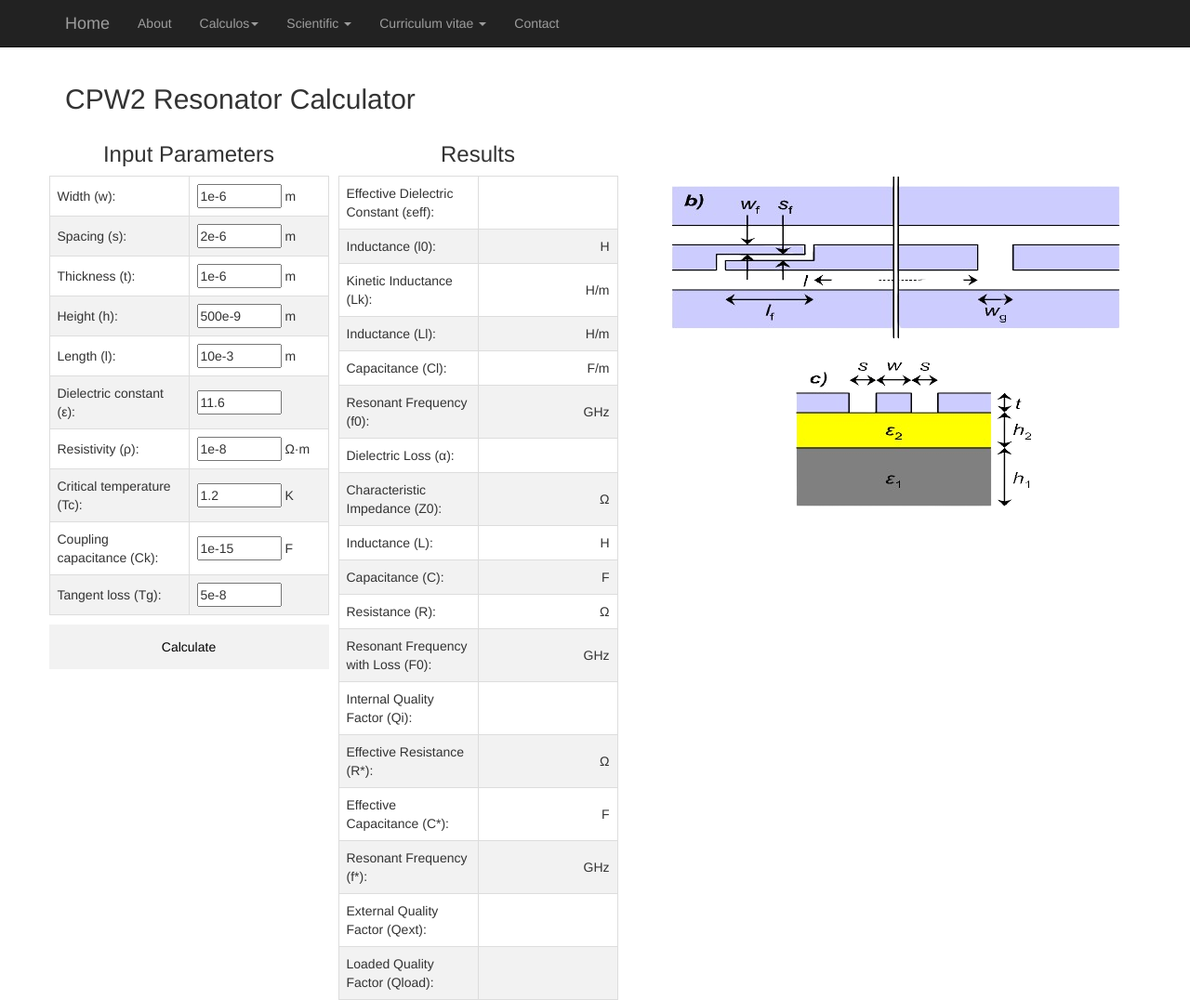
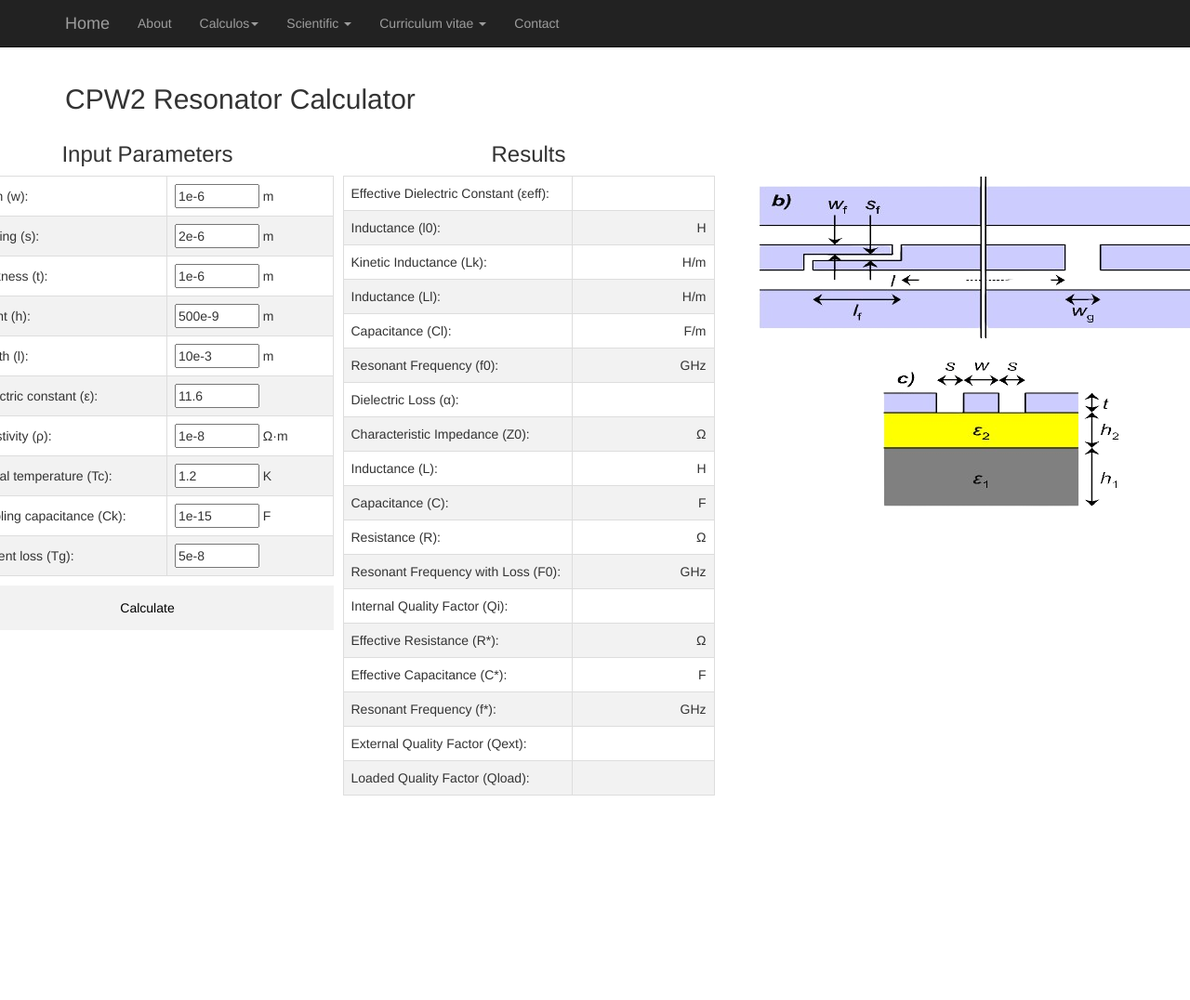
Before and after one commit to Rouxinol-Research-Lab/Rouxinol-Research-Lab.github.io, a Jekyll site: the page built from cpw.html, in a window 1280 px wide and 1076 px high. Shown: the whole window at 93% size. Built offline with Jekyll 4.4.1, drawn with Linux system fonts in a browser that asks for light colours; Markdown is read by kramdown in place of the engine named in the settings.

Commit message:
test layout

```diff
--- a/cpw.html
+++ b/cpw.html
@@ -30,7 +30,9 @@
         #cpw tr:nth-child(even) {
             background-color: #f2f2f2;
         }
-
+	#cpw table{
+	    min-width: 400px;
+	}
         #cpw th {
             padding-top: 12px;
             padding-bottom: 12px;
```
